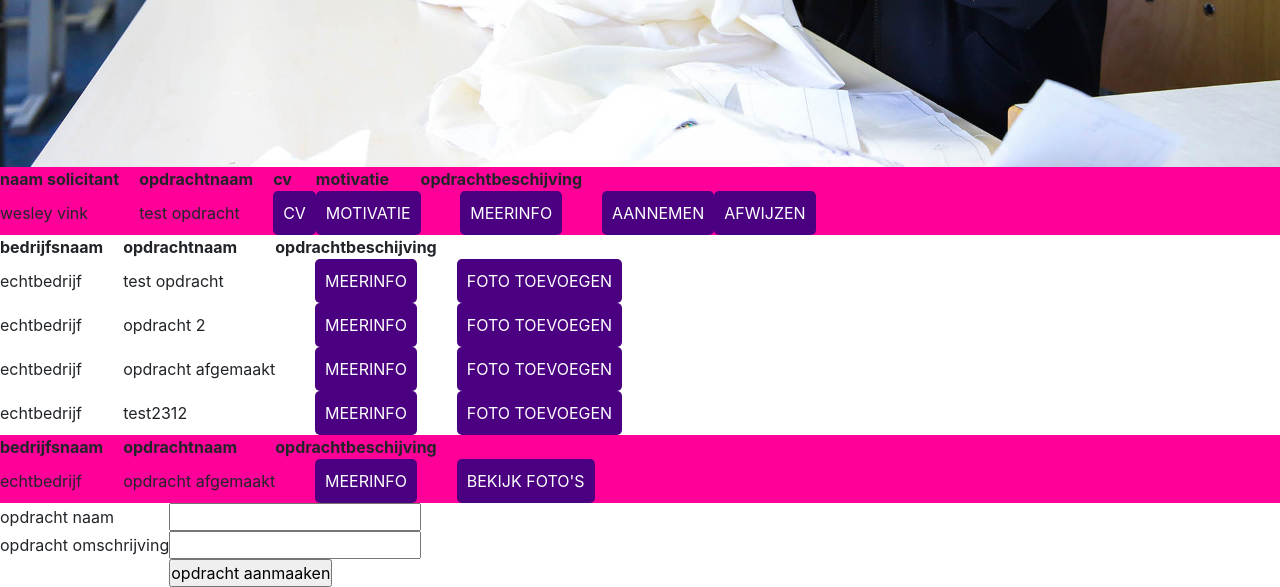
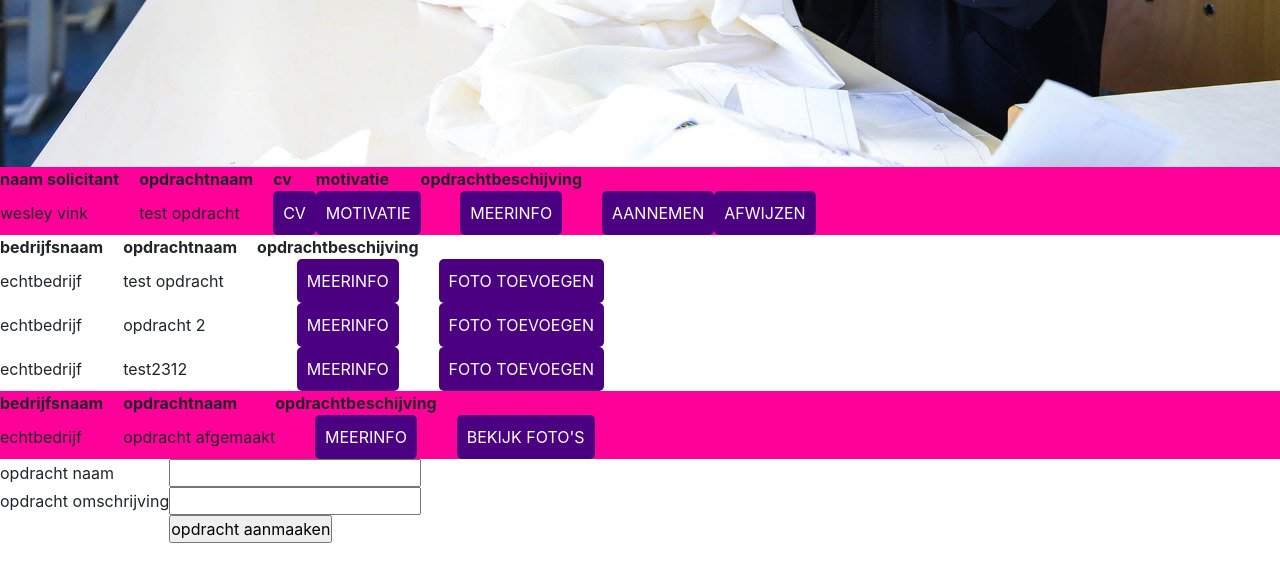
Before and after one commit to wesleyvink/studio-TMM, a PHP site: page /mainpage.php in a window 1280 px wide. Shown: the part 583-1170 px from the top of the page. After the commit the page ends 1126 px from the top, so only its background shows below. Run offline with PHP 8.4, Linux system fonts and the light colour scheme; a user stored in the database is signed in; data comes from the database, SQL or seed files in the repository; some libraries are stand-ins or nearby versions.

Commit message:
small thing
kinda busy in class atm

```diff
--- a/uwopdrachten.php
+++ b/uwopdrachten.php
@@ -1,5 +1,5 @@
 <?php
-$sql = "SELECT opdrachten.ID, Bedrijfsnaam,Opdrachtnaam,Opdrachtbeschrijving FROM `opdrachten` WHERE `Bedrijfsnaam` like 'echtbedrijf'";
+$sql = "SELECT opdrachten.ID, Bedrijfsnaam,Opdrachtnaam,Opdrachtbeschrijving FROM `opdrachten` WHERE `Bedrijfsnaam` like 'echtbedrijf' and `afgerond` like 0";
 $result = $conn->query($sql);
 echo "<form action='foto%20toevoegen.php' method='post'>";
 echo "<table>";
```
